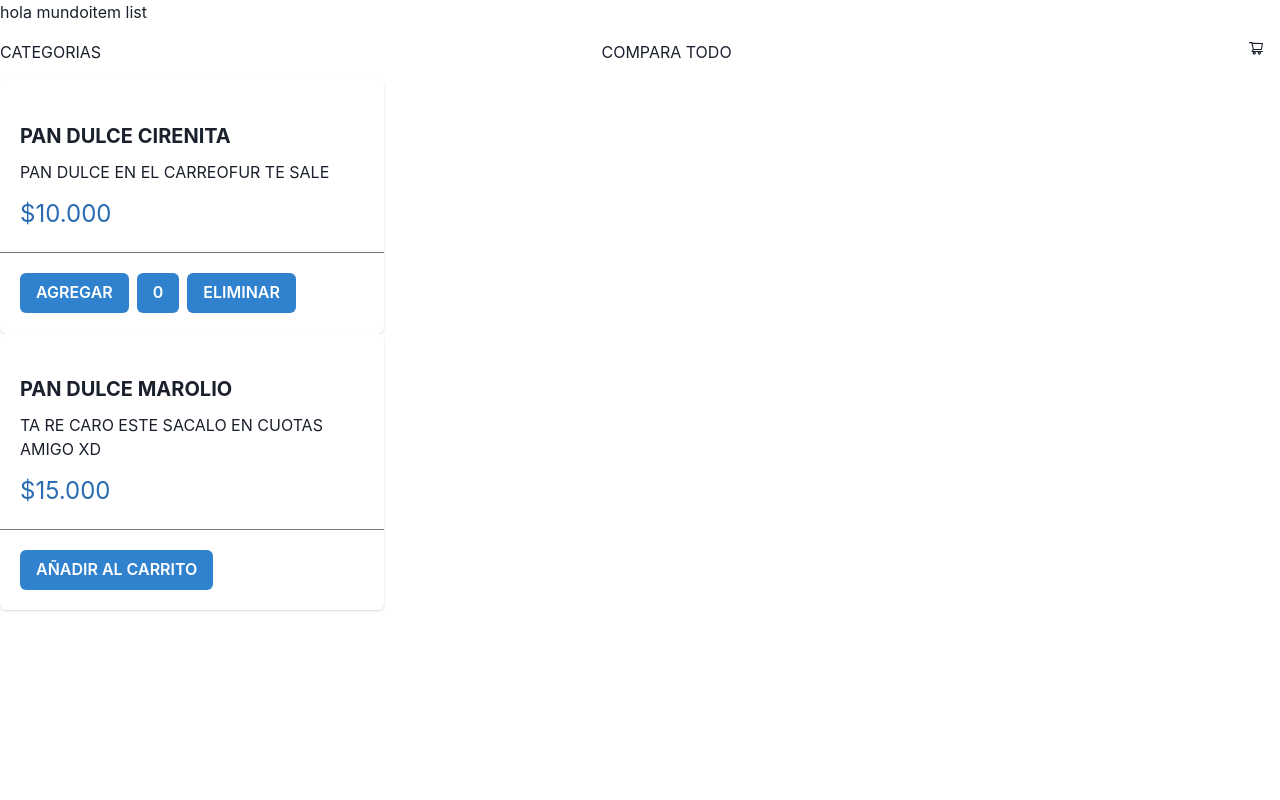
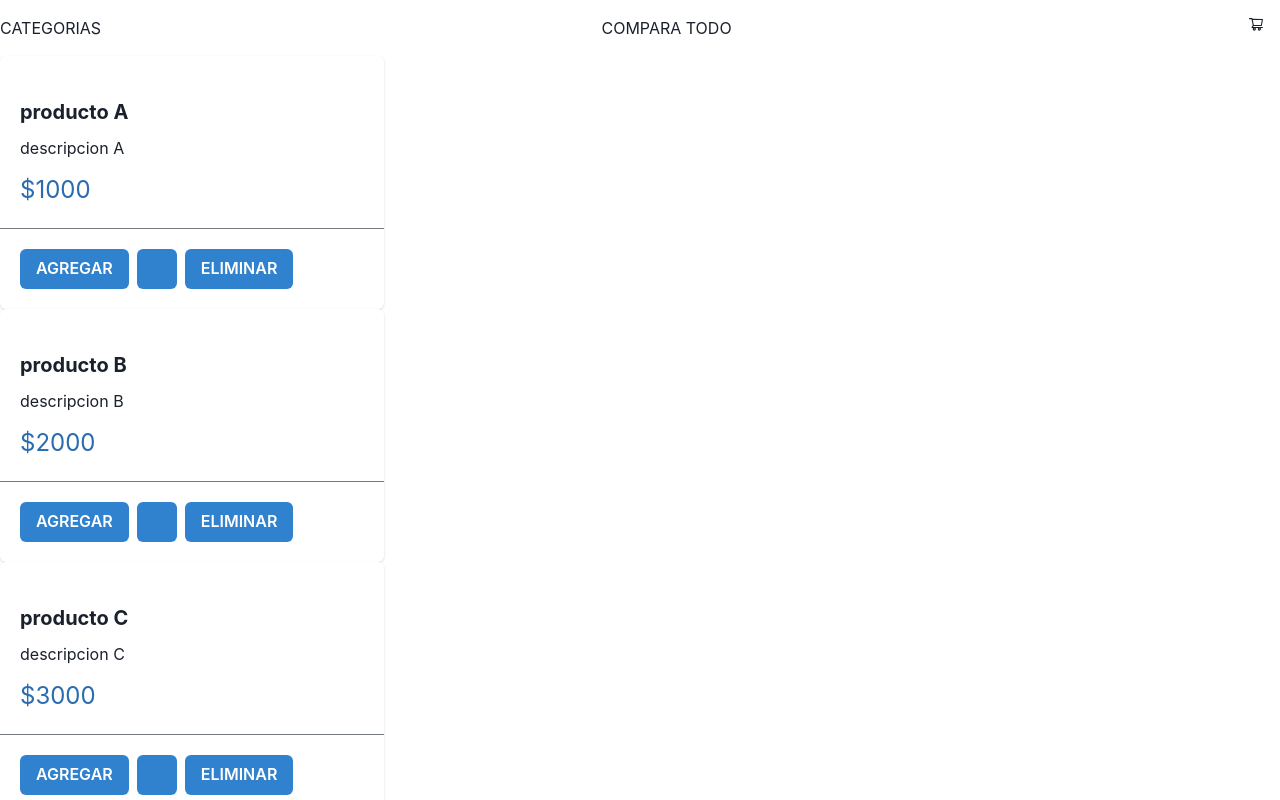
Before and after one commit to schJuan/proyectoReactSchJuan, a React (Vite) app: page / in a window 1280 px wide. Shown: the top 800 px of the page. Built offline with nearby package versions, Linux system fonts and the light colour scheme.

Commit message:
agrege componentes y relacione con productos el item

```diff
--- a/src/App.jsx
+++ b/src/App.jsx
@@ -1,18 +1,19 @@
 import { useState } from 'react'
 
 
-import ItemListContainer from './components/itemListContainer'
+
 import NavBar from './components/NavBar'
-import Tarjeta from './components/Tarjeta'
+import ItemListContainer from './components/ItemListContainer'
+
 
 const App = () => {
 
 
   return (
     <div>
+      <NavBar/>
       <ItemListContainer/>
-      <NavBar/>
-      <Tarjeta/>
+
 
     </div>
   )
--- /dev/null
+++ b/src/components/Item.jsx
@@ -0,0 +1,41 @@
+import React from 'react'
+import { Card, CardBody, CardFooter, Spacer, Stack, Heading, Divider, Text, ButtonGroup, Button } from '@chakra-ui/react'
+
+
+const Item = ({titulo, descripcion, precio}) => {
+  return (
+    <div>
+          <Card maxW='sm'>
+              <CardBody>
+                  <Stack mt='6' spacing='3'>
+                      <Heading size='md'>{titulo} </Heading>
+                      <Text>
+                          {descripcion}
+                      </Text>
+                      <Text color='blue.600' fontSize='2xl'>
+                          ${precio}
+                      </Text>
+                  </Stack>
+              </CardBody>
+              <Divider />
+              <CardFooter>
+                  <ButtonGroup spacing='2'>
+                      <Button variant='solid' colorScheme='blue' onClick={() => setContador(contador + 1)}>
+                          AGREGAR
+                      </Button>
+                      <Button variant='solid' colorScheme='blue'>
+
+                      </Button>
+                      <Button variant='solid' colorScheme='blue' onClick={() => setContador(contador - 1)}>
+                          ELIMINAR
+                      </Button>
+
+                  </ButtonGroup>
+              </CardFooter>
+          </Card>
+
+    </div>
+  )
+}
+
+export default Item
--- a/src/components/ItemList.jsx
+++ b/src/components/ItemList.jsx
@@ -1,14 +1,24 @@
 import React from 'react'
-
-const Itemlist = () => {
-  return (
-    <>
-
-    item list
+import Item from './Item'
 
 
-    </>
+const Itemlist = ({productos}) => {
+
+  return (
+    <div>
+      {
+        productos.map((p) => {
+          return(
+            <Item
+              titulo={p.titulo}
+              descripcion={p.descripcion}
+              precio={p.precio}
+            />
+          )
+        })
+      }
+
+    </div>
   )
 }
-
 export default Itemlist
--- a/src/components/ItemListContainer.jsx
+++ b/src/components/ItemListContainer.jsx
@@ -1,11 +1,16 @@
 import Itemlist from "./Itemlist"
 
 const ItemListContainer = ({}) => {
-
+   const productos =[
+    {titulo: "producto A", descripcion: "descripcion A", precio:1000},
+    {titulo: "producto B", descripcion: "descripcion B", precio:2000},
+    {titulo: "producto C", descripcion: "descripcion C", precio:3000},
+    {titulo: "producto D", descripcion: "descripcion D", precio:4000}
+  ]
   return (
     <>
-    hola mundo
-      <Itemlist/>
+
+      <Itemlist productos={productos}/>
     </>
   )
 }
--- a/src/components/Tarjeta.jsx
+++ /dev/null
@@ -1,74 +0,0 @@
-import { Card, CardBody, CardFooter, Spacer, Stack, Heading, Divider, Text, ButtonGroup, Button } from '@chakra-ui/react'
-import CartWidget from './CartWidget'
-import { useState } from 'react'
-
-
-const Tarjeta = () => {
-    const [contador, setContador] = useState(0)
-  return (
-    <div>
-
-          <Card maxW='sm'>
-              <CardBody>
-                  <Stack mt='6' spacing='3'>
-                      <Heading size='md'>PAN DULCE CIRENITA </Heading>
-                      <Text>
-                          PAN DULCE EN EL CARREOFUR TE SALE
-                      </Text>
-                      <Text color='blue.600' fontSize='2xl'>
-                          $10.000
-                      </Text>
-                  </Stack>
-              </CardBody>
-              <Divider />
-              <CardFooter>
-                  <ButtonGroup spacing='2'>
-                      <Button variant='solid' colorScheme='blue' onClick={() => setContador(contador +1)}>
-                          AGREGAR
-                      </Button>
-                      <Button variant='solid' colorScheme='blue'>
-                          {contador}
-                      </Button>
-                      <Button variant='solid' colorScheme='blue' onClick={() =>setContador (contador -1) }>
-                          ELIMINAR
-                      </Button>
-
-                  </ButtonGroup>
-              </CardFooter>
-          </Card>
-
-          <Spacer />
-
-
-
-
-
-          <Card maxW='sm'>
-              <CardBody>
-                  <Stack mt='6' spacing='3'>
-                      <Heading size='md'>PAN DULCE MAROLIO</Heading>
-                      <Text>
-                          TA RE CARO ESTE SACALO EN CUOTAS AMIGO XD
-                      </Text>
-                      <Text color='blue.600' fontSize='2xl'>
-                          $15.000
-                      </Text>
-                  </Stack>
-              </CardBody>
-
-              <Divider />
-              <CardFooter>
-                  <ButtonGroup spacing='2'>
-                      <Button variant='solid' colorScheme='blue'>
-                          AÑADIR AL CARRITO
-                      </Button>
-
-                  </ButtonGroup>
-              </CardFooter>
-          </Card>
-
-    </div>
-  )
-}
-
-export default Tarjeta
```
Also changed, not shown: src/components/abaut.jsx (+9 -0 lines), 1 other file (tests, documents, lock files or other folders).
